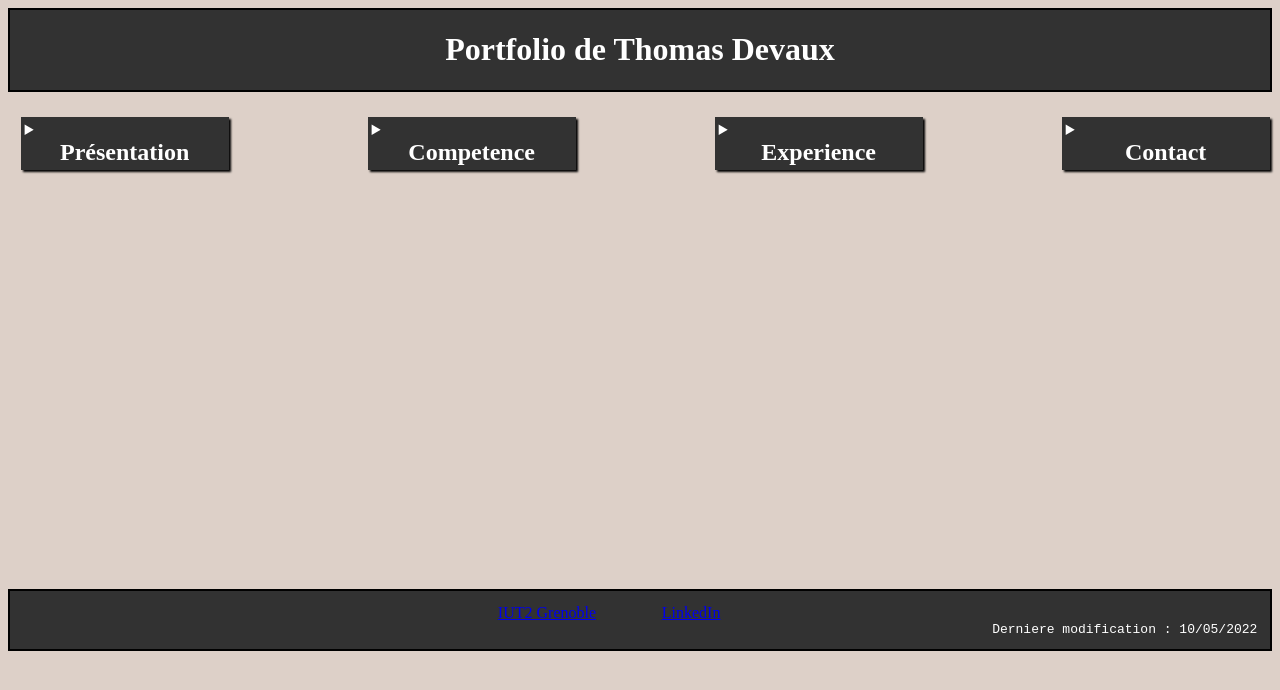
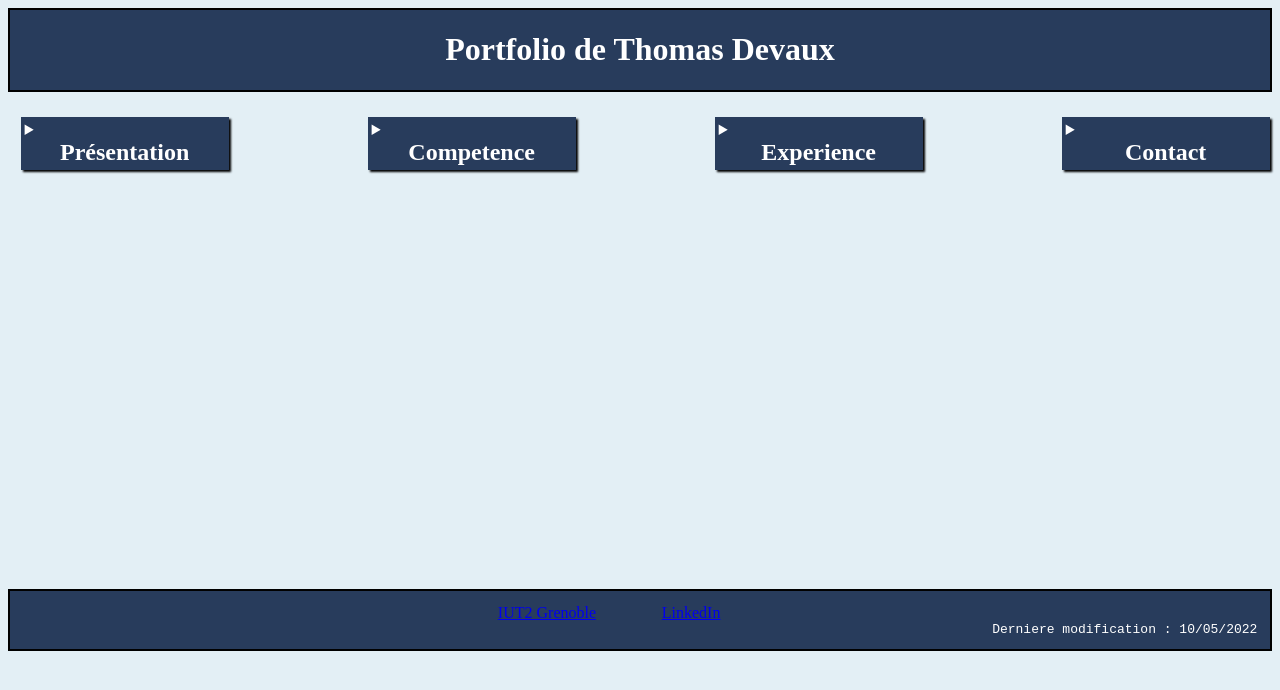
Before and after one commit to Cocarama/Portfolio, a plain HTML site: page index.html in a window 1280 px wide. Shown: the top 690 px of the page. Drawn offline with Linux system fonts and the light colour scheme.

Commit message:
Update style.css

```diff
--- a/style.css
+++ b/style.css
@@ -1,12 +1,12 @@
 html{
-    background-color: #DDD0C8;
+    background-color: #E3Eff5;
     line-height: normal;
     color:white;
 }
 
 header{
     border: solid 2px black;
-    background-color: #323232;
+    background-color: #283C5C;
     margin-bottom: 1%;
 }
 
@@ -39,7 +39,7 @@ section{
 details > summary {
     padding: 4px;
     width: 200px;
-    background-color: #323232;
+    background-color: #283C5C;
     border: none;
     box-shadow: 2px 2px 2px #000000;
     cursor: pointer;
@@ -76,7 +76,7 @@ article{
 
 footer{
     border: solid 2px black;
-    background-color: #323232;
+    background-color: #283C5C;
     padding: 1%;
     margin-top:25%;
     text-align: center;
```
